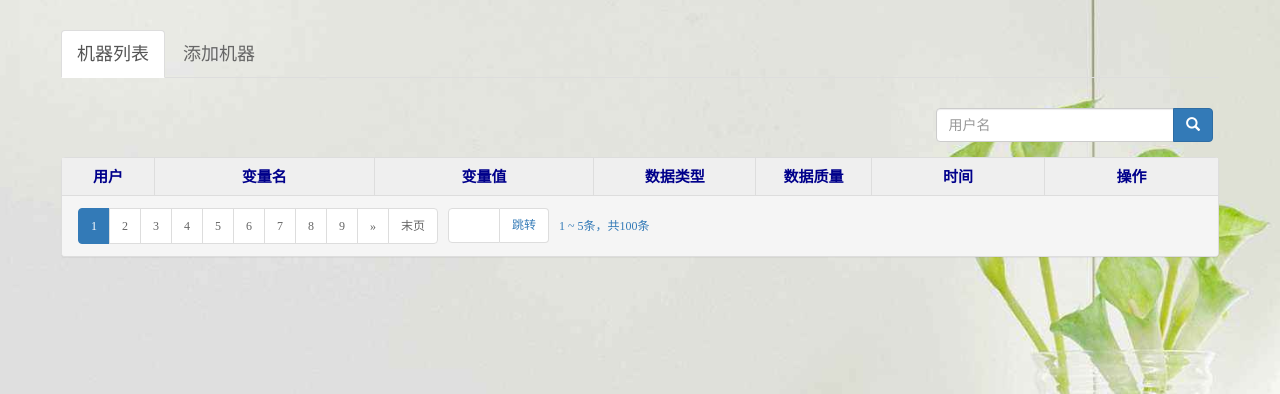
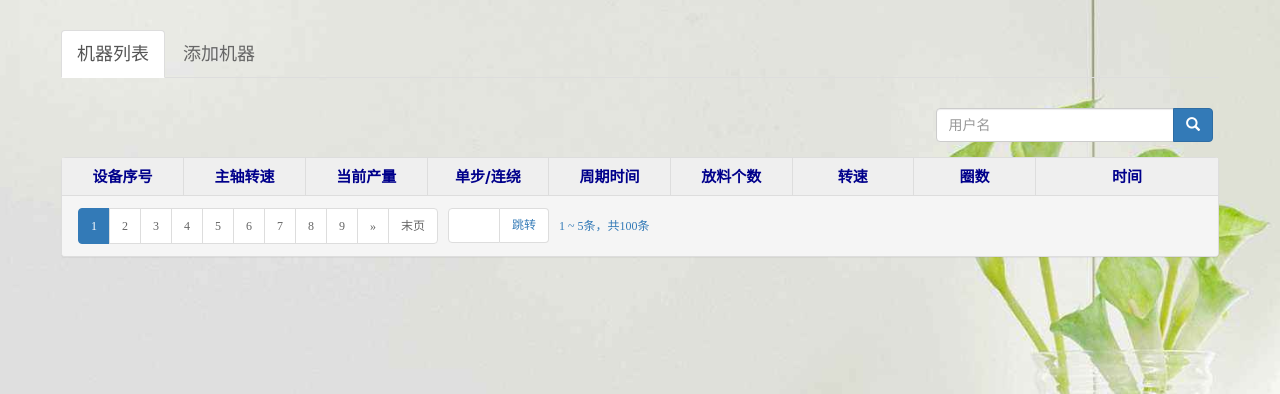
Before and after one commit to kkcoding0/equipment, a Flask app: page /machine in a window 1280 px wide. Shown: the part 50-444 px from the top of the page. Run offline with Flask 2, Linux system fonts and the light colour scheme; data that the repository does not hold is empty; some libraries are stand-ins or nearby versions.

Commit message:
4.28tijiao

```diff
--- a/model.py
+++ b/model.py
@@ -6,28 +6,52 @@ import traceback
 from flask import flash,session,redirect,url_for
 import time
 
+# @app.route('/machin',methods=['GET','POST'])
+# def machine_data():
+#     conn = pymysql.connect(host='127.0.0.1', user='root', password='123456', db='opcdata', charset='utf8')
+#     cur = conn.cursor()
+#     sql = "SELECT * FROM rtdata"
+#     cur.execute(sql)
+#     u = cur.fetall()
+#     conn.close()
+#     jsondata = []
+#     for i in u:
+#         tem = {}
+#         tem['equipment_id'] = i[1].split('.')[0]
+#         tem['tag_id'] = i[1]
+#         tem['tag_value'] = i[2]
+#         tem['tag_type'] = i[3]
+#         tem['tag_quality'] = i[4]
+#         tem['value_time'] = i[5]
+#         jsondata.append(tem)
+#     # print(jsondata)
+#     return json.dumps(jsondata)
+#     # return render_template('index.html',u=u)
+#     # return render_template('machine.html')
+
 @app.route('/machin',methods=['GET','POST'])
 def machine_data():
     conn = pymysql.connect(host='127.0.0.1', user='root', password='123456', db='opcdata', charset='utf8')
     cur = conn.cursor()
-    sql = "SELECT * FROM rtdata"
+    sql = "SELECT * FROM equip_data"
     cur.execute(sql)
-    u = cur.fetchmany(20)
+    u = cur.fetchall()
     conn.close()
     jsondata = []
     for i in u:
         tem = {}
-        tem['user_id'] = i[0]
-        tem['tag_id'] = i[1]
-        tem['tag_value'] = i[2]
-        tem['tag_type'] = i[3]
-        tem['tag_quality'] = i[4]
-        tem['value_time'] = i[5]
+        tem['equipment_id'] = i[0]
+        tem['maxis_speed'] = i[1]
+        tem['current_yield'] = i[2]
+        tem['dan_lian'] = i[3]
+        tem['cycle_time'] = i[4]
+        tem['material_num'] = i[5]
+        tem['speed'] = i[6]
+        tem['quanshu'] = i[7]
+        tem['time'] = str(time.strftime('%Y.%m.%d %H:%M:%S ', time.localtime(time.time())))
         jsondata.append(tem)
-    # print(jsondata)
+    print(jsondata)
     return json.dumps(jsondata)
-    # return render_template('index.html',u=u)
-    # return render_template('machine.html')
 
 @app.route('/yonghuming',methods=['GET','POST'])
 def yonghuming():
--- a/templates/machine.html
+++ b/templates/machine.html
@@ -33,13 +33,15 @@
               <table class="table table-bordered" id="data_tab">
                 <thead>
                 <tr>
-                  <th class="w8p">用户</th>
-                  <th class="w18p">变量名</th>
-                  <th class="w18p">变量值</th>
-                  <th class="w13p">数据类型</th>
-                  <th class="w10p">数据质量</th>
+                  <th class="w10p">设备序号</th>
+                  <th class="w10p">主轴转速</th>
+                  <th class="w10p">当前产量</th>
+                  <th class="w10p">单步/连绕</th>
+                  <th class="w10p">周期时间</th>
+                  <th class="w10p">放料个数</th>
+                  <th class="w10p">转速</th>
+                  <th class="w10p">圈数</th>
                   <th class="w15p">时间</th>
-                  <th class="w15p">操作</th>
                 </tr>
                 </thead>
                 <tbody id="tab_opc">
@@ -96,18 +98,24 @@
                        for (var i = 0; i < data.length; i++)  //data.data指的是数组，数组里是8个对象，i为数组的索引
                        {
                            console.log(234);
-                           var user_id = data[i].user_id;
-                           var tag_id = data[i].tag_id;
-                           var tag_value = data[i].tag_value;
-                           var tag_type = data[i].tag_type;
-                           var tag_quality = data[i].tag_quality;
-                           var value_time = data[i].value_time;
-                           html += '<tr><td class="center">' + user_id + '</td>' +
-                               '<td class="center">' + tag_id + '</td>' +
-                               '<td class="center">' + tag_value + '</td>' +
-                               '<td class="center">' + tag_type + '</td>' +
-                               '<td class="center">' + tag_quality + '</td>' +
-                               '<td class="center">' + value_time + '</td></tr>';
+                           var equipment_id = data[i].equipment_id;
+                           var maxis_speed = data[i].maxis_speed;
+                           var current_yield = data[i].current_yield;
+                           var dan_lian = data[i].dan_lian;
+                           var cycle_time = data[i].cycle_time;
+                           var material_num = data[i].material_num;
+                           var speed = data[i].speed;
+                           var quanshu = data[i].quanshu;
+                           var time = data[i].time;
+                           html += '<tr><td class="center">' + equipment_id + '</td>' +
+                               '<td class="center">' + maxis_speed + '</td>' +
+                               '<td class="center">' + current_yield + '</td>' +
+                               '<td class="center">' + dan_lian + '</td>' +
+                               '<td class="center">' + cycle_time + '</td>' +
+                               '<td class="center">' + material_num + '</td>' +
+                               '<td class="center">' + speed + '</td>' +
+                               '<td class="center">' + quanshu + '</td>' +
+                               '<td class="center">' + time + '</td></tr>';
                            {#$("#tab").append(html)#}
                            {#html = '';#}
                        }
--- a/templates/map.html
+++ b/templates/map.html
@@ -110,7 +110,7 @@
     //创建InfoWindow
     function createInfoWindow(i){
         var json = markerArr[i];
-        var iw = new BMap.InfoWindow("<b class='iw_poi_title' title='" + json.title + "'>" + json.title + "</b><div class='iw_poi_content'>"+json.content+"</div>");
+        var iw = new BMap.InfoWindow("<a  style='font-size:20px;' class='iw_poi_title' href='/machine' title='" + json.title + "'>" + json.title + "</a><div class='iw_poi_content'>"+json.content+"</div>");
         return iw;
     }
     //创建一个Icon
```
